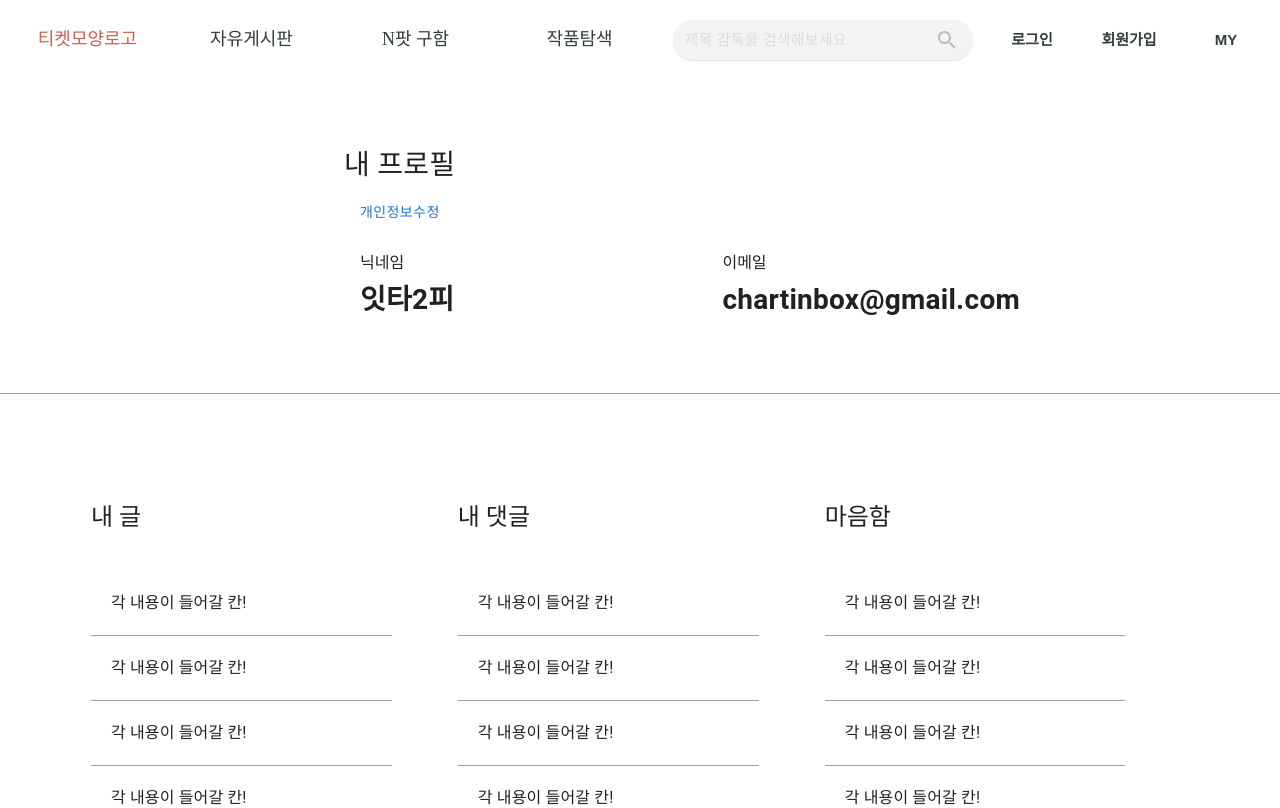
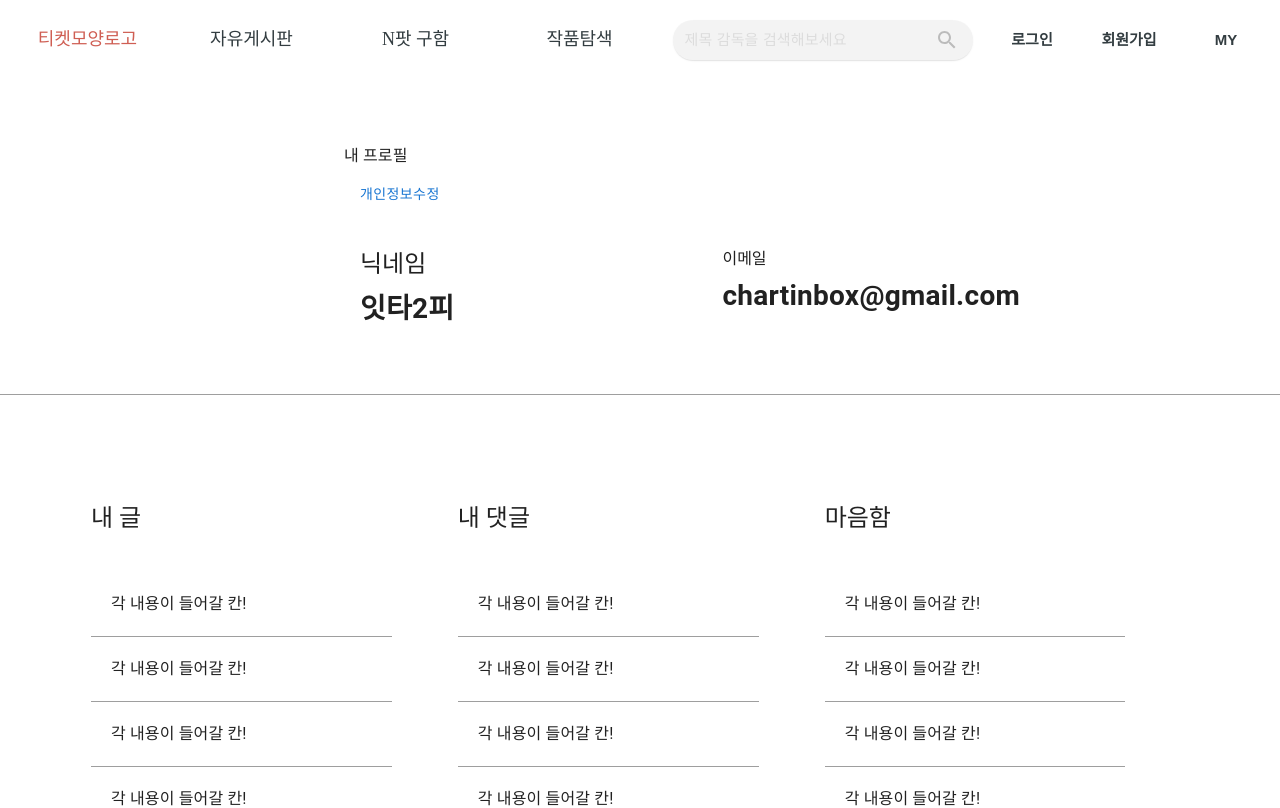
Before and after one commit to jiwoorld/ChartInBox-Front, a React (Create React App) app in the folder chart-in-box_fe/: page /mypage in a window 1280 px wide. Shown: the top 808 px of the page. Built offline with nearby package versions, Linux system fonts and the light colour scheme.

Commit message:
modify fontSize

```diff
--- a/chart-in-box_fe/src/pages/mypage/Mypage.jsx
+++ b/chart-in-box_fe/src/pages/mypage/Mypage.jsx
@@ -63,7 +63,7 @@ export default function Album() {
                             align="left"
                             height="50px"
                             color="text.primary"
-                            fontSize="1.75rem"
+                            fontSize="1.3125 rem"
                             fontWeight="1500px"
                             maxWidth="200px"
                             gutterBottom
@@ -84,7 +84,7 @@ export default function Album() {
                                 <Typography
                                     gutterBottom
                                     variant="h5"
-                                    fontSize="1rem"
+                                    fontSize="1.125"
                                     textAlign="left"
                                 >
                                     닉네임
```
